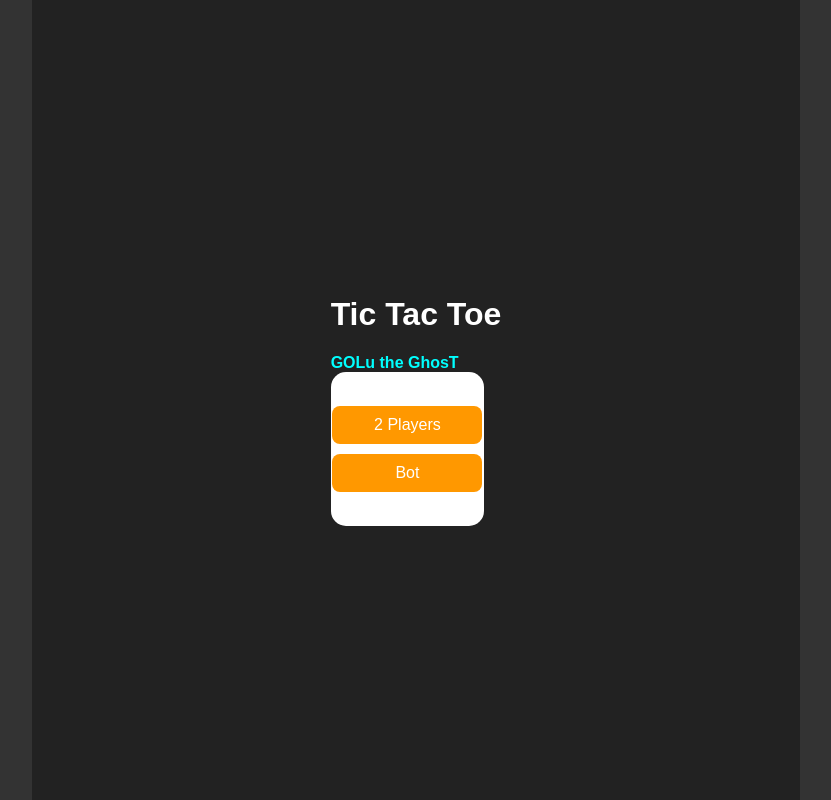
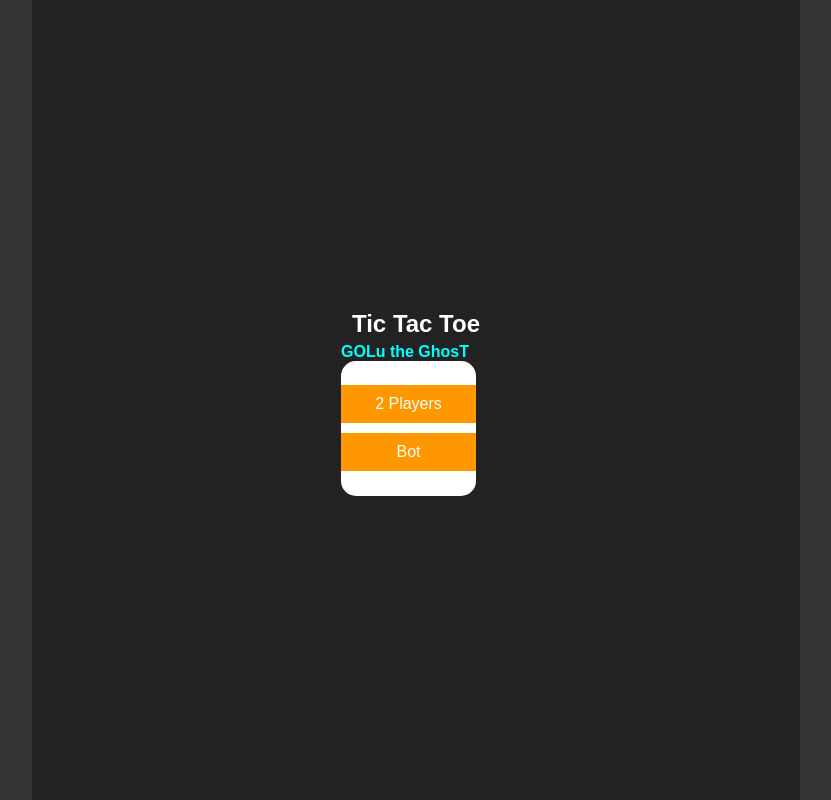
Before and after one commit to GOLu496/Tic-Tac-Toe, a plain HTML site: page index.html in a window 1280 px wide. Shown: the whole page, without its empty margins (224-1055 px from the left). Drawn offline with Linux system fonts and the light colour scheme.

Commit message:
Update index.html

```diff
--- a/index.html
+++ b/index.html
@@ -30,22 +30,24 @@
         justify-content: center;
         align-items: center;
         padding: 10px;
-    }
+
+    #game-box
+ {
     aspect-ratio: 9 / 16;
-    max-width: 90vw;
-    max-height: 90vh;
-    width: 100%;
+    width: 90vw;
+    max-width: 400px;
     background: white;
-    border-radius: 10px;
+    border-radius: 15px;
     padding: 20px;
     box-sizing: border-box;
-    overflow: hidden;
-    position: relative;
     display: flex;
     flex-direction: column;
+    justify-content: center;
     align-items: center;
-    justify-content: center;
-    }
+    position: relative;
+    margin: auto;
+}
+
     h1 {
         margin: 5px 0;
         font-size: 24px;
```
